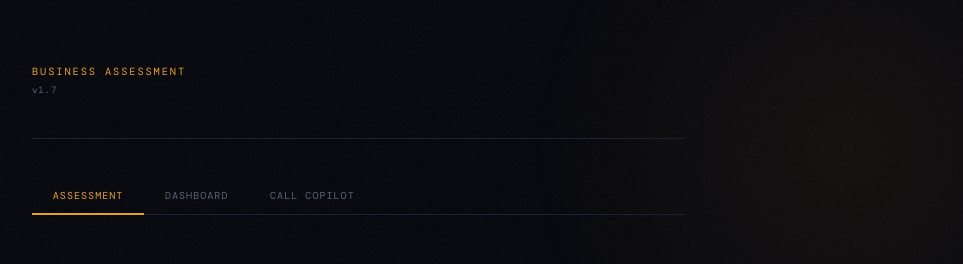
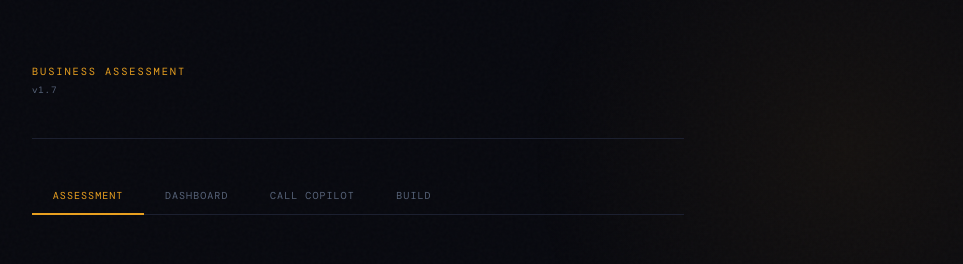
Before and after one commit to ctakeuchi-hash/ai-assessment, a Next.js app: page / in a window 1280 px wide. Shown: the top 264 px of the page, without its empty margins (282-1245 px from the left). Built offline with nearby package versions, Linux system fonts and the light colour scheme.

Commit message:
Add Build page link to main nav tab bar
https://claude.ai/code/session_01LeZyCyCK3YekiXc3FuGKCc

```diff
--- a/app/page.jsx
+++ b/app/page.jsx
@@ -775,6 +775,7 @@ CRITICAL: Respond ONLY with valid JSON. Be specific to their answers. Every fiel
             <button className={`tab-btn${activeTab==="assessment"?" tab-active":""}`} onClick={()=>setActiveTab("assessment")}>Assessment</button>
             <button className={`tab-btn${activeTab==="dashboard"?" tab-active":""}`} onClick={()=>setActiveTab("dashboard")}>Dashboard</button>
             <a href="/copilot" className="tab-btn" style={{textDecoration:"none"}}>Call Copilot</a>
+            <a href="/build" className="tab-btn" style={{textDecoration:"none"}}>Build</a>
           </div>
 
           {/* PROGRESS */}
```
